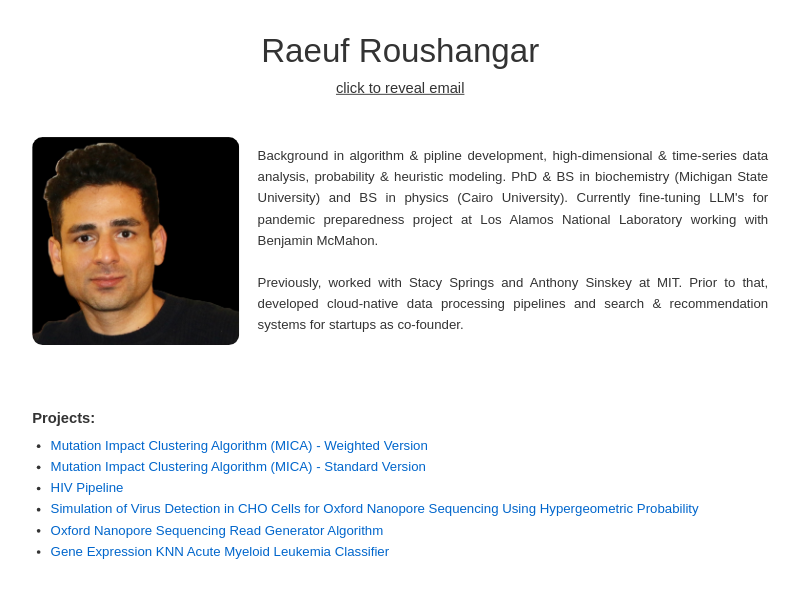
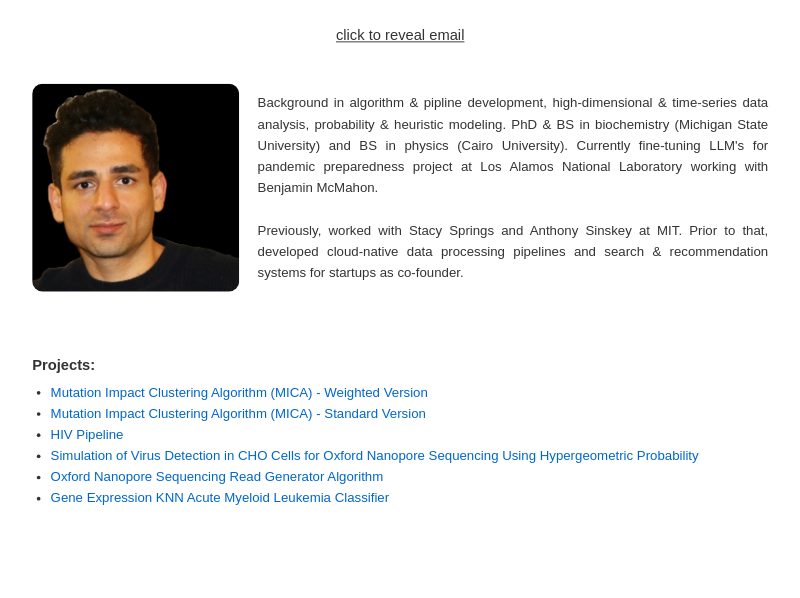
Before and after one commit to raeufroushangar/raeufroushangar.com, a Jekyll site: the page built from index.html, in a window 1280 px wide. Shown: the top 598 px of the page, without its empty margins (207-1007 px from the left). Built offline with Jekyll 4.4.1, drawn with Linux system fonts in a browser that asks for light colours.

```diff
--- a/index.html
+++ b/index.html
@@ -8,7 +8,6 @@
 <div style="text-align: center; margin-bottom: 40px;">
   <br>
 
-  <div style="font-size: 2.25em;">Raeuf Roushangar</div>
   <div><span id="email-link" style="cursor: pointer; text-decoration: underline;">click to reveal email</span></div>
 </div>
 
```
